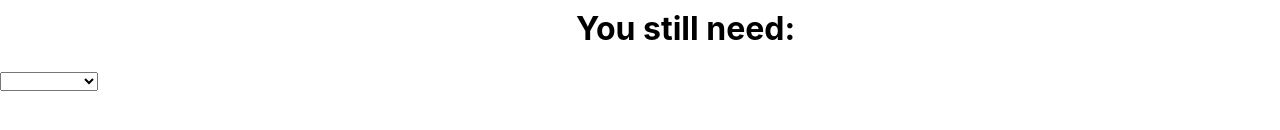
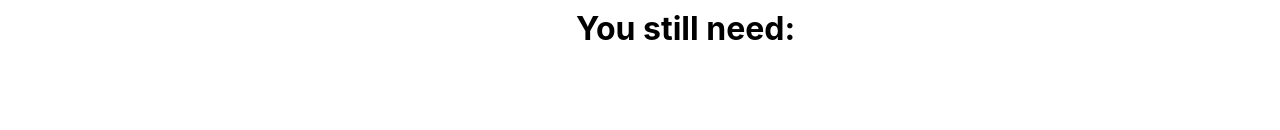
Before and after one commit to eric-burr/food-ui, a React (Create React App) app: page /Recipe in a window 1280 px wide. Shown: the part 204-334 px from the top of the page. Built offline with nearby package versions, Linux system fonts and the light colour scheme.

Commit message:
get => post

```diff
--- a/src/component/Home.js
+++ b/src/component/Home.js
@@ -2,8 +2,8 @@ import React, {Component} from 'react'
 import { Link } from "react-router-dom"
 import Display from './Display'
 // import { pathToFileURL } from 'url';
-// export const baseUrl = "http://localhost:4001"
-export const baseUrl = "https://foodapi2.herokuapp.com"
+export const baseUrl = "http://localhost:4001"
+// export const baseUrl = "https://foodapi2.herokuapp.com"
 
 class Home extends Component{
     constructor(props){
--- a/src/component/RecipeGuide.js
+++ b/src/component/RecipeGuide.js
@@ -42,16 +42,19 @@ class Recipe extends Component {
     // i am trying to send the inputted string to the api so the api can look at it and then look at the
     e.preventDefault();
     fetch(`${baseUrl}/ingredients`, {
-      method: "GET",
-      headers: { "Content-Type": "application/json" }
-      // body: JSON.stringify(this.state)
+      method: "POST",
+      headers: { "Content-Type": "application/json" },
+      body: JSON.stringify(this.state)
+
     })
+
       .then(data => data.json())
       .then(data =>
         this.setState({
           CompletedRecipe: data
         })
       )
+
       .then(this.pantrySend());
 
     this.state.Pantry.push(this.state.ingredient);
@@ -101,18 +104,17 @@ class Recipe extends Component {
 
         <h1 className="recipe">
           You still need:{" "}
-          {this.state.CompletedRecipe.map((ingredient, index) => {
-            console.log(ingredient);
-            return <div>{ingredient}</div>;
-          })}
+          {this.state.CompletedRecipe.map((item, index) =>
+
+          <li key={item+1}>{item}</li>
+
+          // {
+          //   console.log(ingredient);
+          //   return <div>{ingredient}</div>;
+          // }
+          )}
         </h1>
-        <div>
-          <select>
-            <option></option>
-            <option>Pizza Dough</option>
-            <option>Pizza Sauce</option>
-          </select>
-        </div>
+
 
         <Link className="link" to="/">
           Back Home
```
